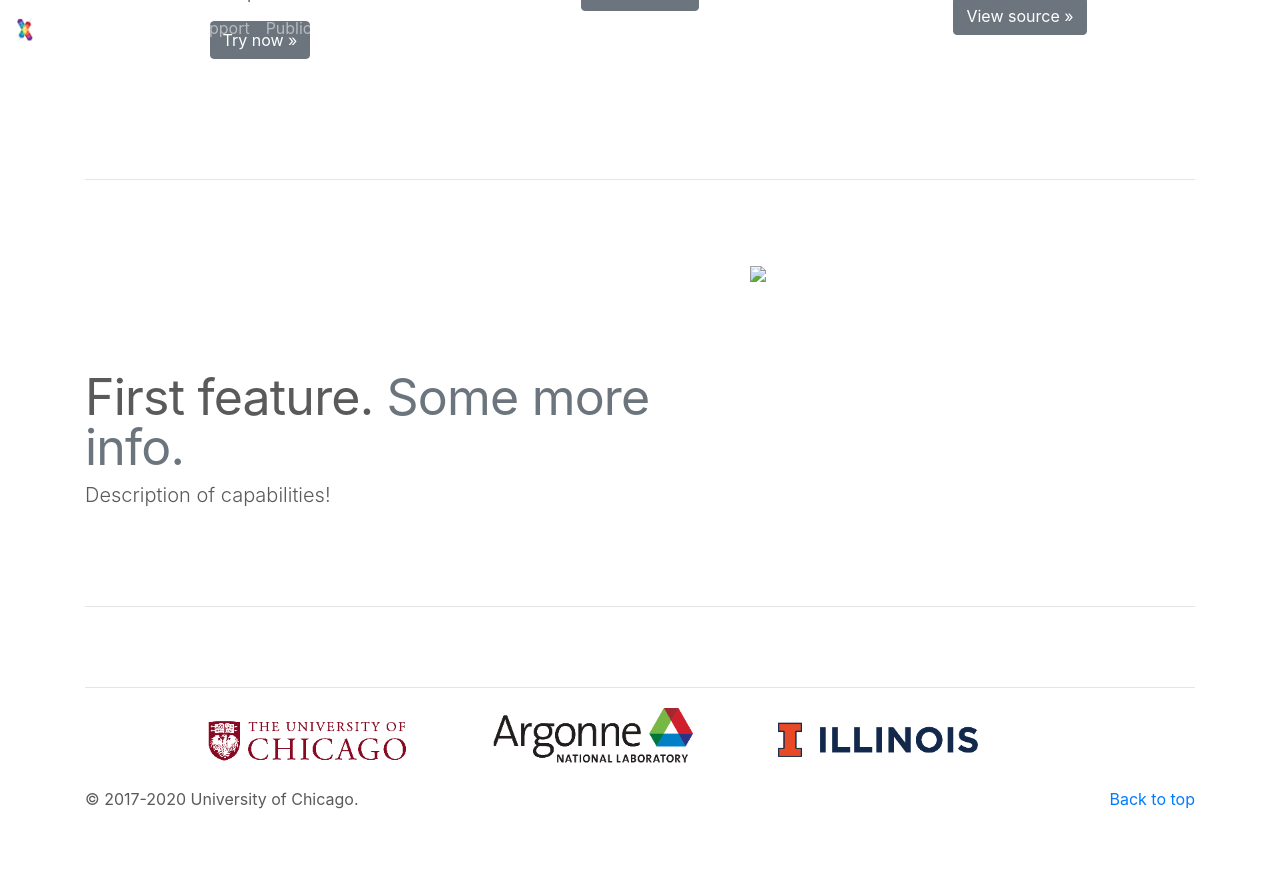
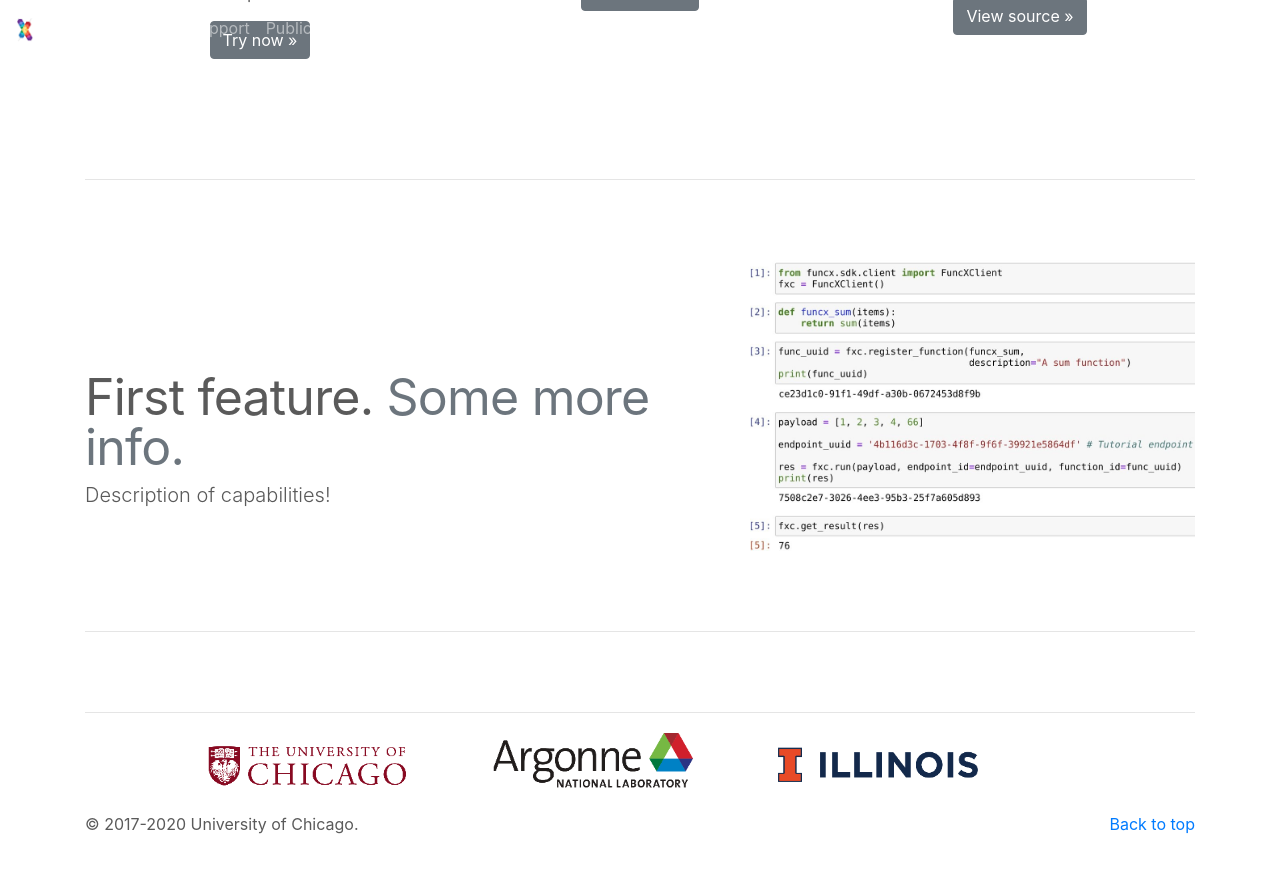
Before and after one commit to funcx-faas/funcx-faas.github.io, a Jekyll site: the page built from index.html, in a window 1280 px wide and 900 px high, scrolled down 1018 px. Shown: the top 873 px of the window. Built offline with Jekyll 4.4.1, drawn with Linux system fonts in a browser that asks for light colours.

Commit message:
Fix image paths.

```diff
--- a/_layouts/default.html
+++ b/_layouts/default.html
@@ -6,7 +6,7 @@
     <meta name="description" content="">
     <meta name="author" content="">
     <link rel="icon" href="favicon.ico">
-    <link rel="shortcut icon" type="image/png" href="favicon.png">
+    <link rel="shortcut icon" type="image/png" href="favicon.ico">
 
     <title>funcX: Federated Function as a Service</title>
 
```
Also changed, not shown: images/funcx-code.png (added).
